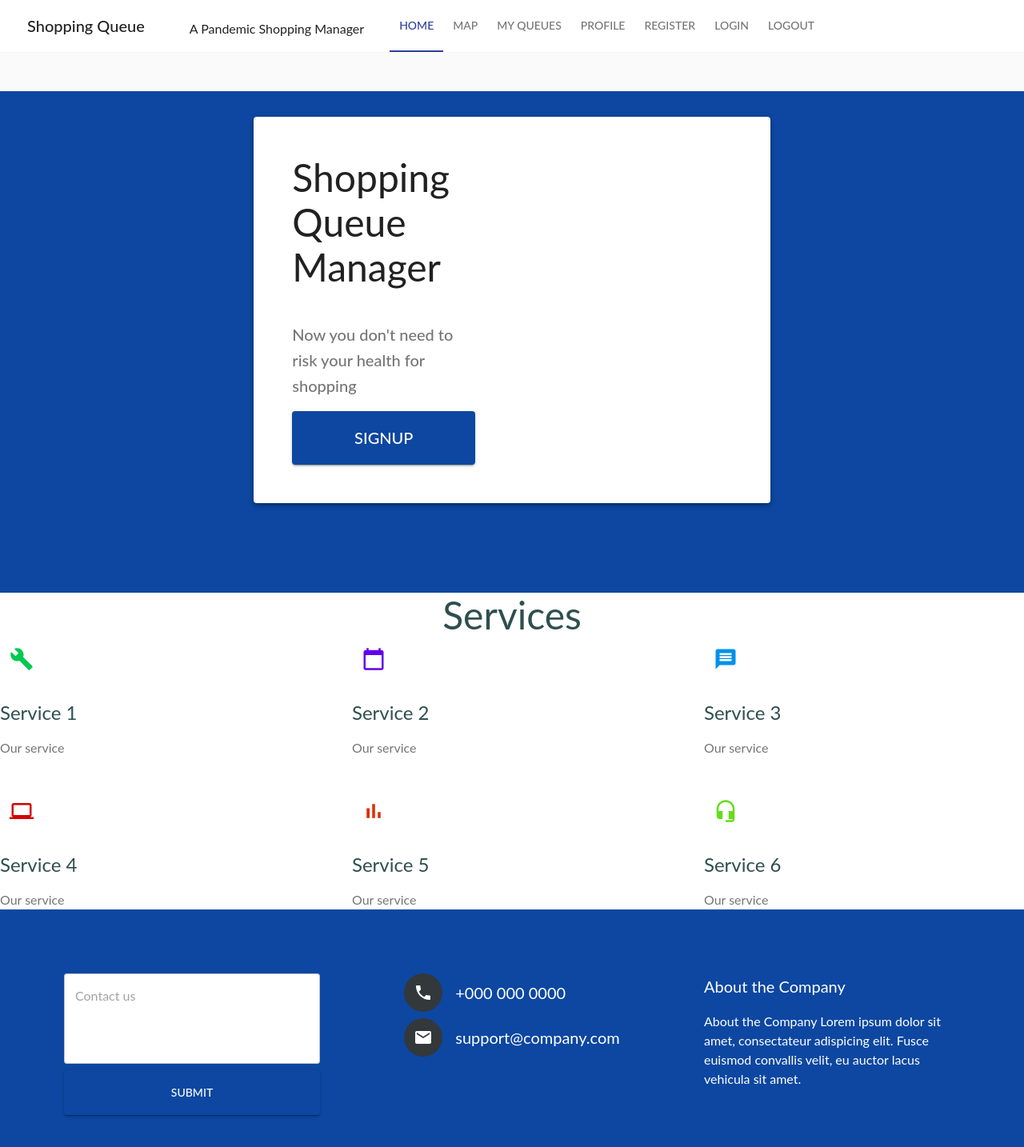
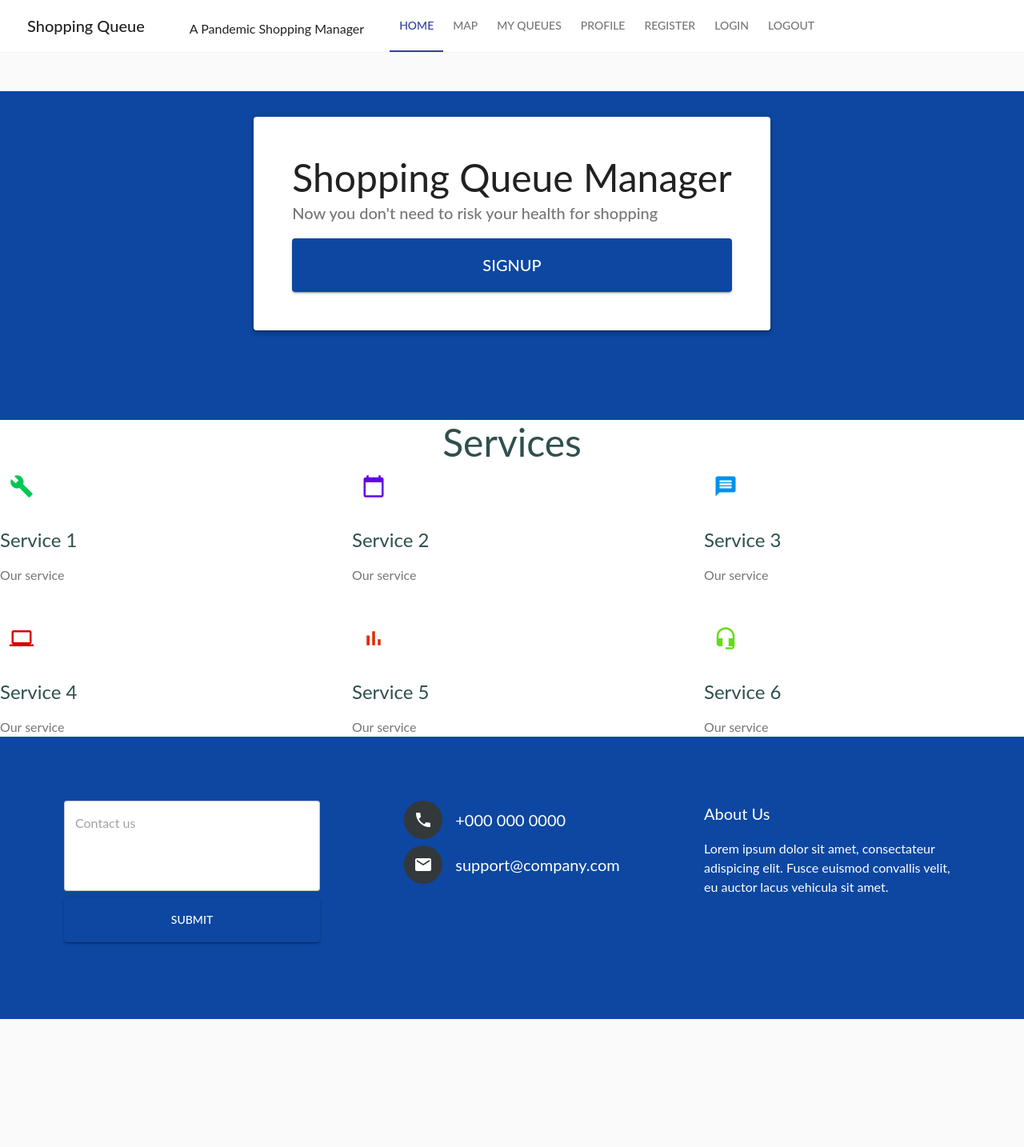
Before and after one commit to larryworm1127/Shopping-Queue, a React (Create React App) app: page / in a window 1280 px wide. Shown: the top 1434 px of the page at 80% size. After the commit the page ends 1274 px from the top, so only its background shows below. Built offline with nearby package versions, Linux system fonts and the light colour scheme.

Commit message:
improved readability

```diff
--- a/src/components/Home/Footer.js
+++ b/src/components/Home/Footer.js
@@ -96,10 +96,10 @@ function Footer(props) {
           </Hidden>
           <Grid item xs={12} md={6} lg={4}>
             <Typography variant="h6" paragraph className={classes.brandText}>
-              About the Company
+              About Us
             </Typography>
-            <Typography style={{ color: "#FFFFFF" }} paragraph>
-              About the Company
+            <Typography className={classes.paragraph} paragraph>
+
               Lorem ipsum dolor sit amet, consectateur adispicing elit. Fusce
               euismod convallis velit, eu auctor lacus vehicula sit amet.
             </Typography>
--- a/src/components/Home/HeadSection.js
+++ b/src/components/Home/HeadSection.js
@@ -2,19 +2,17 @@ import React, { Fragment } from "react";
 import PropTypes from "prop-types";
 import classNames from "classnames";
 import {
-  Grid,
   Typography,
   Card,
   Button,
   Box,
   withStyles,
   withWidth,
-  isWidthUp
 } from "@material-ui/core";
 import { styles } from './style';
 
 function HeadSection(props) {
-  const { classes, width } = props;
+  const { classes } = props;
   return (
     <Fragment>
       <div className={classNames("main_div", classes.wrapper)}>
@@ -26,25 +24,18 @@ function HeadSection(props) {
               data-aos="zoom-in"
             >
               <div className={classNames(classes.containerFix, "container")}>
-                <Box justifyContent="space-between" className="row">
-                  <Grid item xs={12} md={5}>
-                    <Box
-                      display="flex"
-                      flexDirection="column"
-                      justifyContent="space-between"
-                      height="100%"
-                    >
-                      <Box mb={5}>
+
+                <div>
                   <Typography
-                          variant={isWidthUp("lg", width) ? "h3" : "h4"}
+                    variant={"h3"}
                   >
                     Shopping Queue Manager
                         </Typography>
-                      </Box>
+                </div>
                 <div>
                   <Box mb={2}>
                     <Typography
-                            variant={isWidthUp("lg", width) ? "h6" : "body1"}
+                      variant={"h6"}
                       color="textSecondary"
                     >
                       Now you don't need to risk your health for shopping
@@ -61,9 +52,7 @@ function HeadSection(props) {
                     Signup
                         </Button>
                 </div>
-                    </Box>
-                  </Grid>
-                </Box>
+
               </div>
             </Card>
           </Box>
@@ -75,7 +64,6 @@ function HeadSection(props) {
 
 HeadSection.propTypes = {
   classes: PropTypes.object,
-  width: PropTypes.string,
   theme: PropTypes.object
 };
 
--- a/src/components/Home/style.js
+++ b/src/components/Home/style.js
@@ -129,6 +129,10 @@ export const styles = theme => ({
     fontWeight: 400,
     color: theme.palette.common.white
   },
+  paragraph: {
+    fontWeight: 400,
+    color: theme.palette.common.white
+  },
   footerLinks: {
     marginTop: theme.spacing(2.5),
     marginBot: theme.spacing(1.5),
```
Lines whose indentation alone changed are shown as unchanged.
